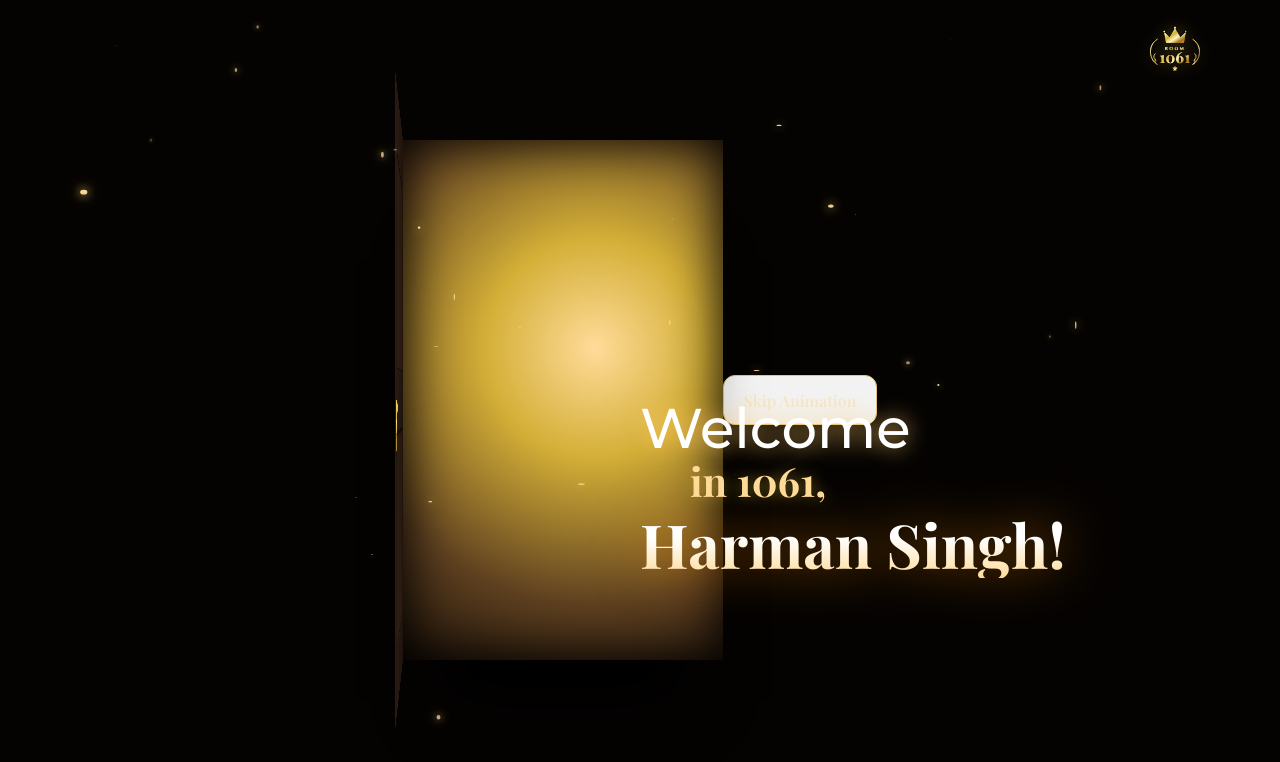
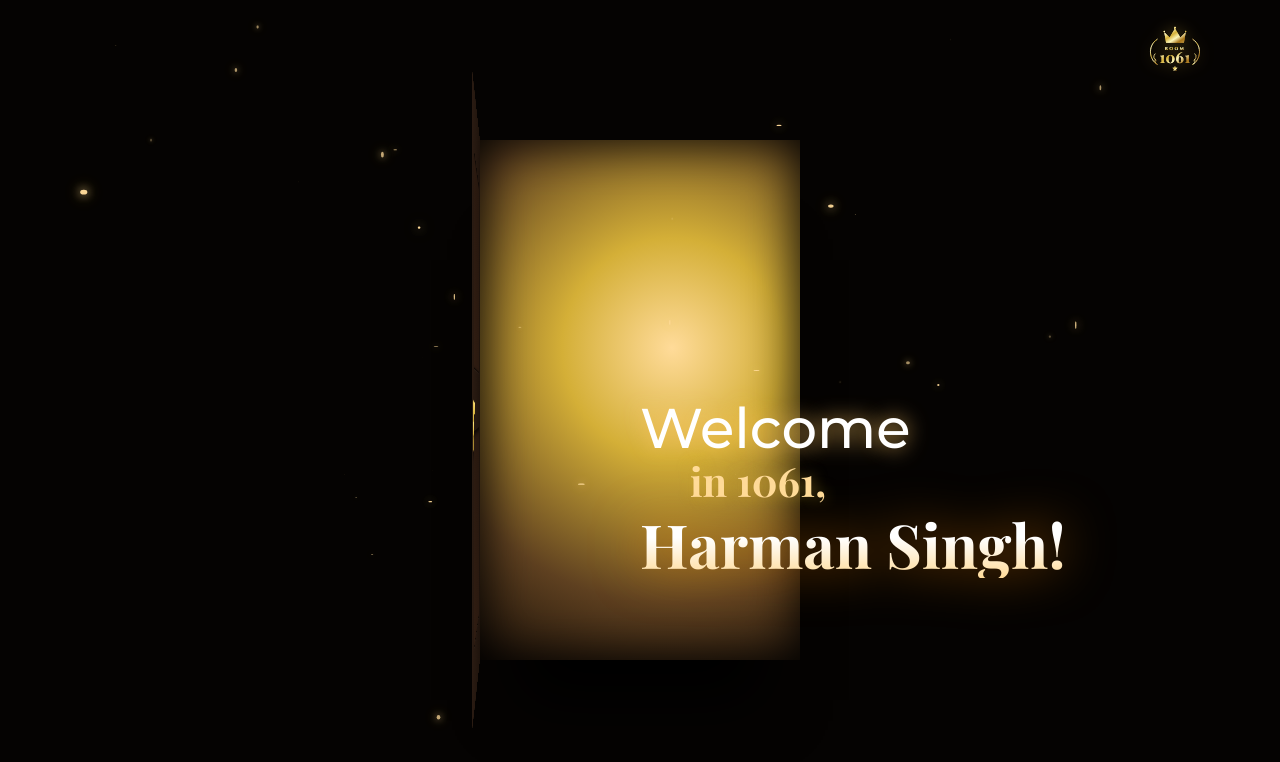
Before and after one commit to 5089shivkumar-bit/Room-1061, a React (Vite) app: page / in a window 1280 px wide. Shown: the top 762 px of the page. Built offline with nearby package versions, Linux system fonts and the light colour scheme; no server answers; the database is empty; a web font is replaced by a local one.

Commit message:
Center welcome animation and enable transparent tap-to-skip

```diff
--- a/src/OpeningAnimation.css
+++ b/src/OpeningAnimation.css
@@ -159,7 +159,7 @@
   top: 50%;
   left: 50%;
   /* Adjusted in JSX if needed, but centering serves as base */
-  transform: translate(-30%, -50%);
+  transform: translate(-50%, -50%);
   /* Shifted right slightly to be in the "open" area */
   text-align: left;
   z-index: 100;
--- a/src/OpeningAnimation.jsx
+++ b/src/OpeningAnimation.jsx
@@ -97,6 +97,8 @@ const OpeningAnimation = ({ onComplete }) => {
           className="luxury-welcome-container"
           initial={{ opacity: 1 }}
           exit={{ opacity: 0, transition: { duration: 1.5, ease: "easeInOut" } }}
+          onClick={handleSkip}
+          style={{ cursor: 'pointer' }}
         >
           {/* Logo in Top-Right Corner */}
           <div className="welcome-logo">
@@ -187,17 +189,6 @@ const OpeningAnimation = ({ onComplete }) => {
               </motion.div>
             )}
           </AnimatePresence>
-
-          {/* Skip Button */}
-          <motion.button
-            className="skip-welcome-btn"
-            onClick={handleSkip}
-            initial={{ opacity: 0 }}
-            animate={{ opacity: 1 }}
-            transition={{ delay: 1, duration: 0.8 }}
-          >
-            Skip Animation
-          </motion.button>
         </motion.div>
       )}
     </AnimatePresence>
```
